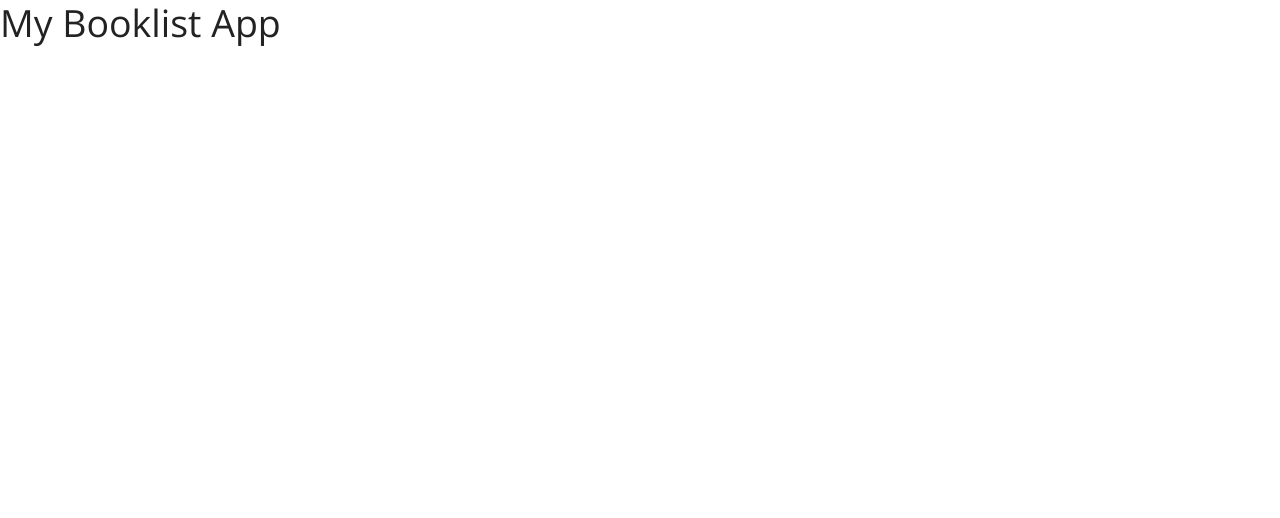
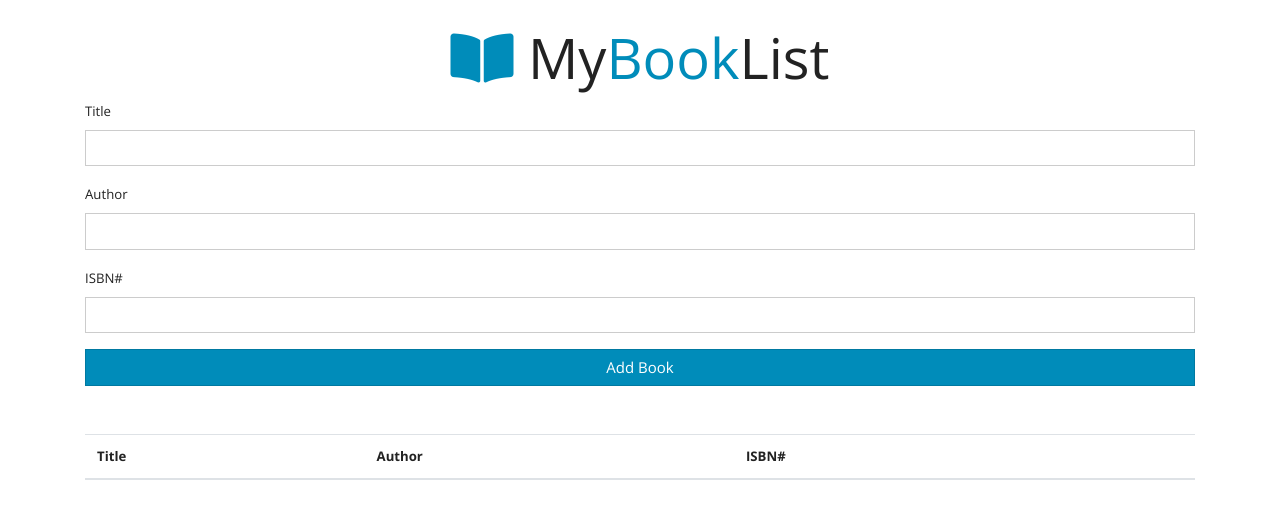
Before and after one commit to silvestrevivo/booklistjs, a website: page index.html in a window 1280 px wide. Drawn offline with nearby package versions, Linux system fonts and the light colour scheme.

Commit message:
ui in html using bootstrap  completed

```diff
--- a/index.html
+++ b/index.html
@@ -12,7 +12,38 @@
 </head>
 
 <body>
-    <h1>My Booklist App</h1>
+    <div class="container mt-4">
+        <h1 class="display-4 text-center">
+            <i class="fas fa-book-open text-primary"></i> My<span class="text-primary">Book</span>List
+        </h1>
+        <form id="form-book">
+            <div class="form-group">
+                <label for="title">Title</label>
+                <input type="text" name="title" id="title" class="form-control">
+            </div>
+            <div class="form-group">
+                <label for="author">Author</label>
+                <input type="text" name="author" id="author" class="form-control">
+            </div>
+            <div class="form-group">
+                <label for="isbn">ISBN#</label>
+                <input type="text" name="isbn" id="isbn" class="form-control">
+            </div>
+            <input type="submit" value="Add Book" class="btn btn-primary btn-block">
+        </form>
+        <table class="table table-striped mt-5">
+            <thead>
+                <tr>
+                    <th>Title</th>
+                    <th>Author</th>
+                    <th>ISBN#</th>
+                    <th></th>
+                </tr>
+            </thead>
+            <tbody id="book-list"></tbody>
+        </table>
+    </div>
+
     <script src="./index.js"></script>
 </body>
 
```
